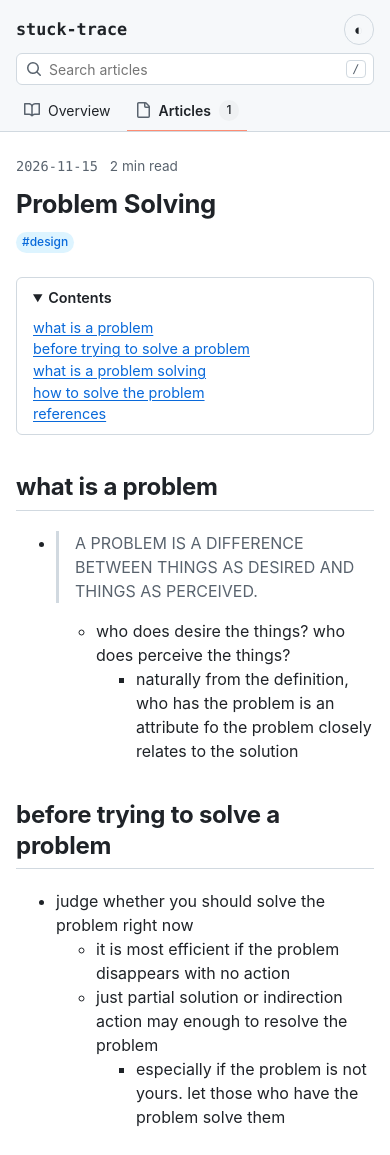
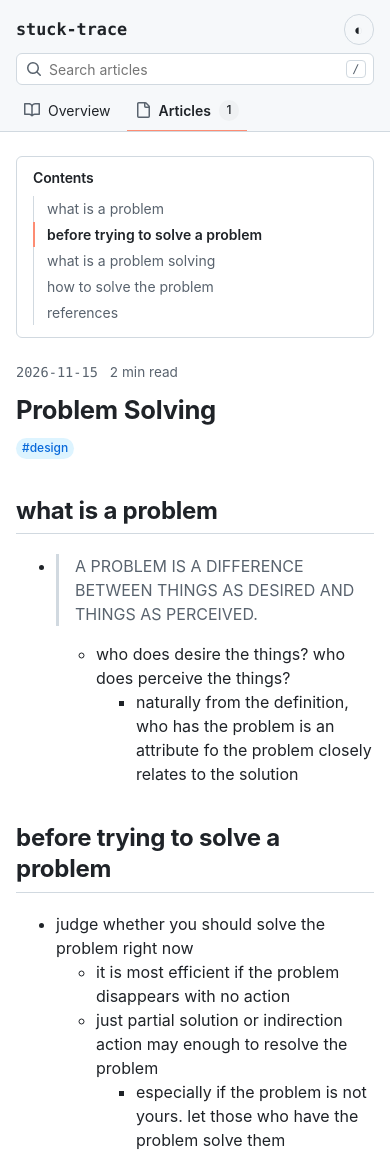
Before and after one commit to e5pe0n/e5pe0n.github.io, an Astro site in the folder site/: page /stuck-trace/articles/problem-solving in a window 390 px wide. Shown: the top 1155 px of the page. Built offline with nearby package versions, Linux system fonts and the light colour scheme; Astro itself is replaced by a stand-in of ours; a web font is replaced by a local one.

Commit message:
Move an article's contents to a column on the right
The contents sit beside the article in a sticky column and mark the
section being read. On narrower screens they show in a box above the
article.

Co-Authored-By: Claude Opus 5.5 <noreply@anthropic.com>

```diff
--- a/site/src/pages/articles/[...id].astro
+++ b/site/src/pages/articles/[...id].astro
@@ -25,7 +25,9 @@ const toc = headings.filter((h) => h.depth === 2 || h.depth === 3);
 const day = dayKey(article.data.date);
 ---
 
-<Base title={article.data.title} description={article.data.description}>
+<Base title={article.data.title} description={article.data.description} wide>
+  <div class:list={['article-layout', { 'has-toc': toc.length > 2 }]}>
+    <div class="article-main">
       <article data-pagefind-body>
         <header>
           <div class="entry-meta">
@@ -37,21 +39,6 @@ const day = dayKey(article.data.date);
           <Tags tags={article.data.tags} />
         </header>
 
-    {
-      toc.length > 2 && (
-        <details class="toc" open data-pagefind-ignore>
-          <summary>Contents</summary>
-          <ul>
-            {toc.map((h) => (
-              <li class={`depth-${h.depth}`}>
-                <a href={`#${h.slug}`}>{h.text}</a>
-              </li>
-            ))}
-          </ul>
-        </details>
-      )
-    }
-
         <div class="prose">
           <Content />
         </div>
@@ -61,7 +48,51 @@ const day = dayKey(article.data.date);
         {newer ? <a href={url(`articles/${newer.id}`)}>← {newer.data.title}</a> : <span />}
         {older ? <a href={url(`articles/${older.id}`)}>{older.data.title} →</a> : <span />}
       </nav>
+    </div>
+
+    {
+      toc.length > 2 && (
+        <aside class="toc" data-pagefind-ignore>
+          <nav aria-labelledby="toc-title">
+            <h2 id="toc-title">Contents</h2>
+            <ul>
+              {toc.map((h) => (
+                <li class={`depth-${h.depth}`}>
+                  <a href={`#${h.slug}`}>{h.text}</a>
+                </li>
+              ))}
+            </ul>
+          </nav>
+        </aside>
+      )
+    }
+  </div>
 </Base>
+
+<script>
+  // Highlight the section being read in the contents.
+  const links = new Map(
+    [...document.querySelectorAll<HTMLAnchorElement>('.toc a')].map((a) => [decodeURIComponent(a.hash.slice(1)), a]),
+  );
+  const headings = [...document.querySelectorAll<HTMLElement>('.prose :is(h2, h3)[id]')].filter((h) => links.has(h.id));
+
+  function update() {
+    // The last heading scrolled past the top quarter of the screen.
+    const line = innerHeight / 4;
+    let current = headings[0];
+    for (const h of headings) {
+      if (h.getBoundingClientRect().top <= line) current = h;
+      else break;
+    }
+    links.forEach((a) => a.removeAttribute('aria-current'));
+    if (current) links.get(current.id)?.setAttribute('aria-current', 'true');
+  }
+
+  if (headings.length) {
+    addEventListener('scroll', update, { passive: true });
+    update();
+  }
+</script>
 
 <style>
   header {
@@ -72,27 +103,84 @@ const day = dayKey(article.data.date);
     margin-bottom: 0.5rem;
   }
 
-  .toc {
-    border: 1px solid var(--border);
-    border-radius: var(--radius);
-    padding: 0.6rem 1rem;
-    margin-bottom: 1.5rem;
-    font-size: 0.9rem;
+  /* The article at reading width, its contents in a sticky column on the right. */
+  .article-layout {
+    max-width: var(--measure);
+    margin: 0 auto;
   }
 
-  .toc summary {
-    cursor: pointer;
+  .article-layout.has-toc {
+    max-width: none;
+    display: grid;
+    grid-template-columns: minmax(0, var(--measure)) 14rem;
+    justify-content: center;
+    gap: 3rem;
+    align-items: start;
+  }
+
+  .toc {
+    position: sticky;
+    top: 1.5rem;
+    max-height: calc(100vh - 3rem);
+    overflow-y: auto;
+    font-size: 0.875rem;
+  }
+
+  .toc h2 {
+    font-size: 0.875rem;
     font-weight: 600;
+    margin: 0 0 0.5rem;
   }
 
   .toc ul {
     list-style: none;
     padding: 0;
-    margin: 0.5rem 0 0;
+    margin: 0;
+    border-left: 1px solid var(--border);
   }
 
-  .toc .depth-3 {
-    padding-left: 1rem;
+  .toc a {
+    display: block;
+    padding: 0.2rem 0 0.2rem 0.75rem;
+    margin-left: -1px;
+    border-left: 2px solid transparent;
+    color: var(--fg-muted);
+    text-decoration: none;
+    line-height: 1.4;
+  }
+
+  .toc .depth-3 a {
+    padding-left: 1.5rem;
+  }
+
+  .toc a:hover {
+    color: var(--fg);
+  }
+
+  .toc a[aria-current='true'] {
+    color: var(--fg);
+    font-weight: 600;
+    border-left-color: var(--tab-active);
+  }
+
+  /* Too narrow for two columns: the contents go above the article, in a box. */
+  @media (max-width: 1000px) {
+    .article-layout.has-toc {
+      grid-template-columns: minmax(0, 1fr);
+      gap: 0;
+      max-width: var(--measure);
+      margin: 0 auto;
+    }
+
+    .toc {
+      position: static;
+      max-height: none;
+      order: -1;
+      border: 1px solid var(--border);
+      border-radius: var(--radius);
+      padding: 0.75rem 1rem;
+      margin-bottom: 1.5rem;
+    }
   }
 
   .pager {
```
Lines whose indentation alone changed are shown as unchanged.
